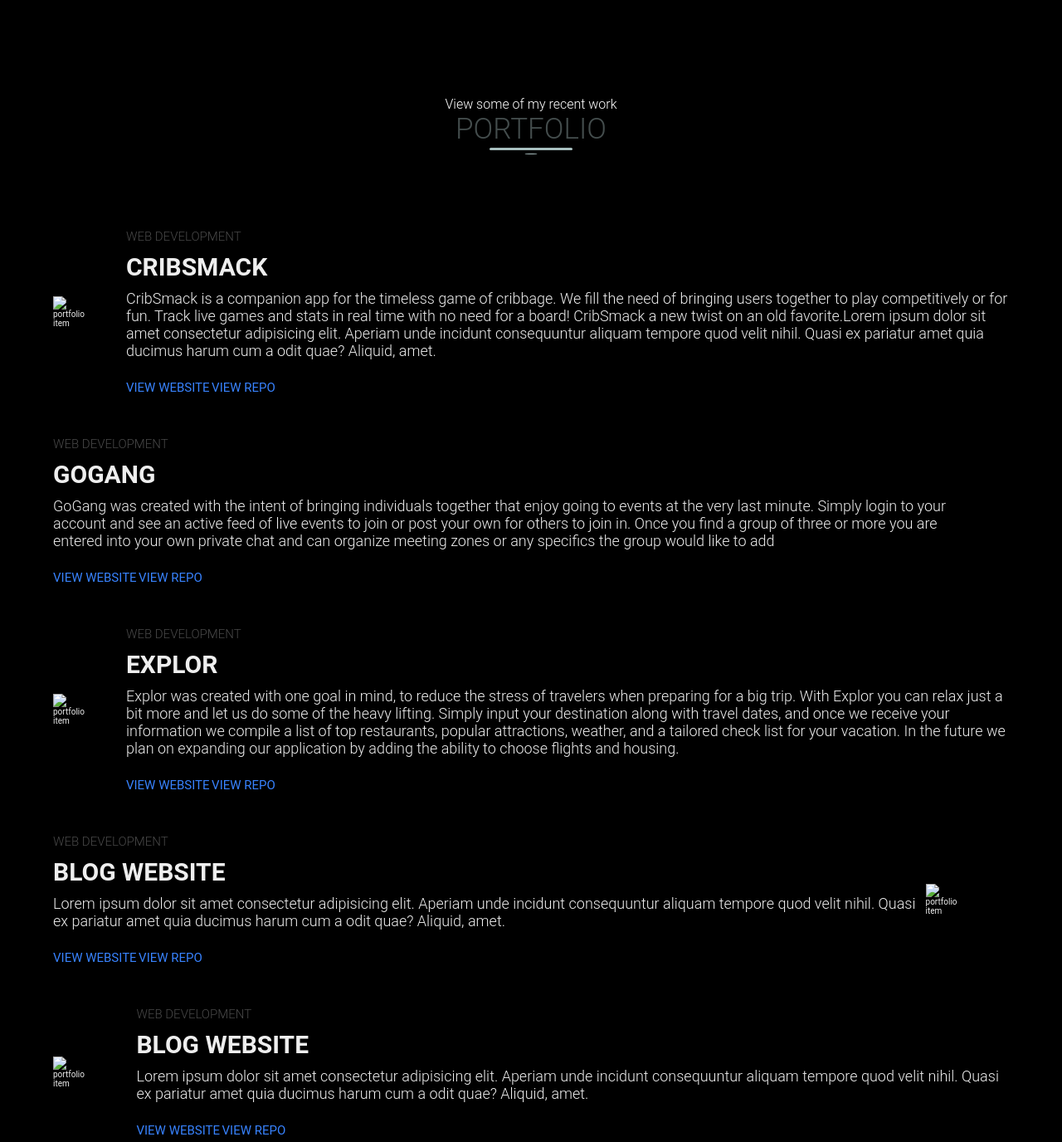
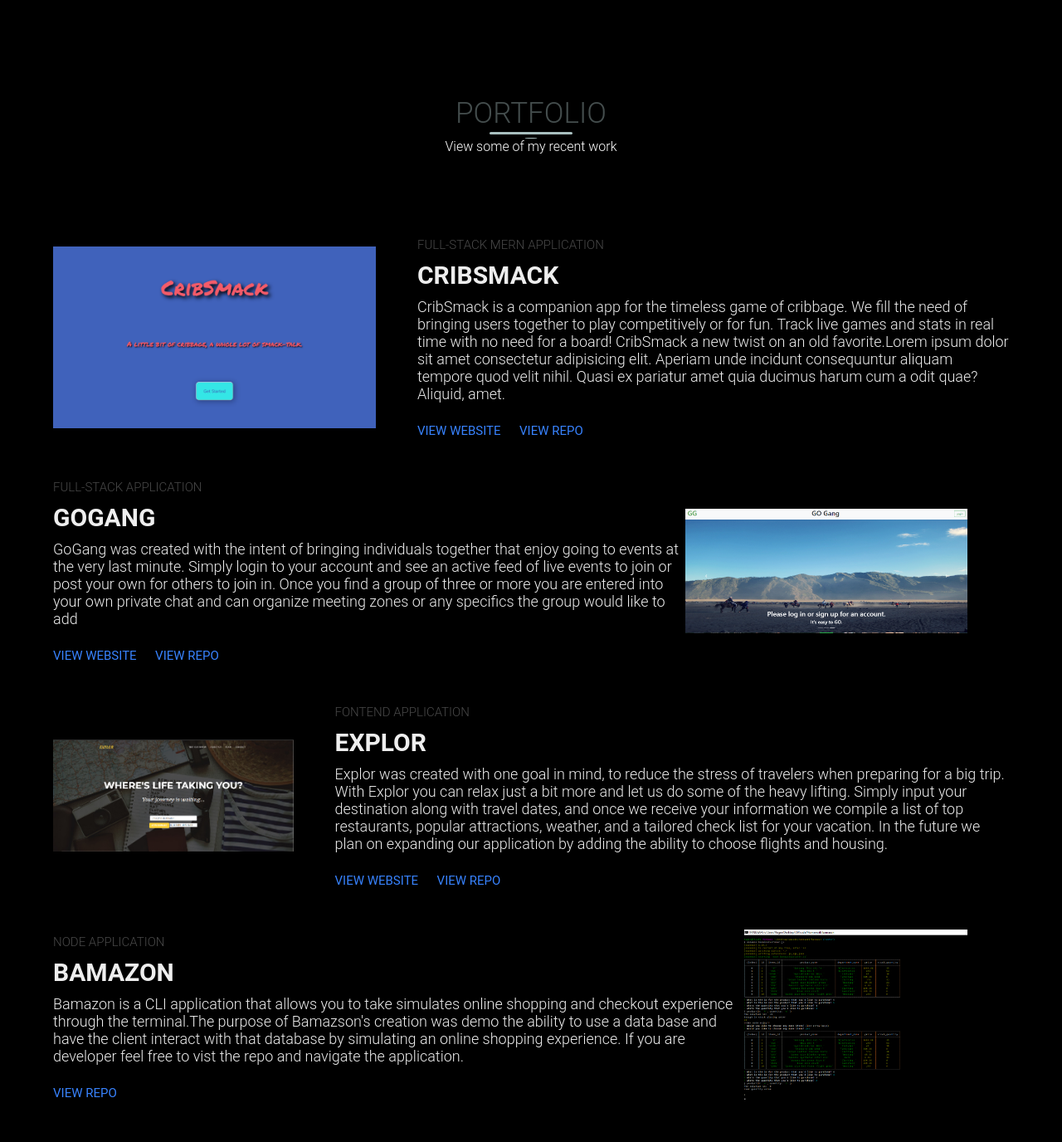
Before and after one commit to Rzavala414/portfolio, a plain HTML site: page index.html in a window 1280 px wide. Shown: the part 1279-2655 px from the top of the page at 83% size. Drawn offline with nearby package versions, Linux system fonts and the light colour scheme.

Commit message:
filled out all personal and portfolio info

```diff
--- a/index.html
+++ b/index.html
@@ -10,6 +10,7 @@
   <!-- Local Style Sheet -->
   <link rel="stylesheet" href="style.css">
 </head>
+
 <body>
   <!-- Nav Bar -->
   <header>
@@ -47,12 +48,12 @@
             <h2>Myself</h2>
           </div>
           <p>
-            Lorem ipsum dolor sit amet consectetur adipisicing elit. Debitis, eaque natus accusamus illum ipsum sunt cupiditate adipisci minus magnam perferendis harum dolor! Natus perferendis optio, soluta pariatur possimus voluptatem eaque!
+            Hi my name is Rogelio Zavala and I am a full-stack web developer based in the greater Seattle area who's driven by technology and with a passion for learning. Since a young age I've had a strong passion for technology because of all the amazing things its been able to do for us. I personally code because I wanna one day be apart of creating something that has a real impact on an individual's life. I'm currently trained in HTML, CSS, JavaScript, Node, and React while also acquiring an Associates degree in computer engineering. I have a strong skill set for solving puzzles, a keen eye for detail and being able to be self reliant while also thriving in collaborative environments. In my spare time I enjoy being surrounded by the great out doors.
           </p>
           <div class="social-media">
             <ul class="nav-list">
-              <li><a href="https://github.com/Rzavala414" class="icon-link" target="_blank"><i class="fab fa-github-square" ></i></a></li>
-              <li><a href="https://www.linkedin.com/in/rzavala15" class="icon-link" target="_blank"><i class="fab fa-linkedin" target="_blank"></i></a></li>
+              <li><a href="https://github.com/Rzavala414" class="icon-link" target="_blank" alt="github icon"><i class="fab fa-github-square" ></i></a></li>
+              <li><a href="https://www.linkedin.com/in/rzavala15" class="icon-link" target="_blank" alt="linkedin icon"><i class="fab fa-linkedin"></i></a></li>
             </ul>
           </div>
         </div>
@@ -63,49 +64,49 @@
       <section class="portfolio" id="portfolio">
         <div class="container">
           <div class="section-heading">
+            <h1>Portfolio</h1>
             <h6>View some of my recent work</h6>
-            <h1>Portfolio</h1>
           </div>
 
-          <!-- Portfolio item 1 -->
-          <div class="portfolio-item" data-aos="fade-left" data-aos-delay="300">
+          <!-- Portfolio item cribSmack -->
+          <div class="portfolio-item" data-aos="fade-left" data-aos-delay="150">
             <div class="portfolio-img has-margin-right">
-              <img src="./images/portitem1.jpeg" alt="portfolio item">
+              <img src="./images/cribSmack.png" alt="portfolio item">
             </div>
             <div class="portfolio-description">
-              <h6>Web Development</h6>
+              <h6>Full-stack MERN Application</h6>
               <h1>cribSmack</h1>
               <p>
                 CribSmack is a companion app for the timeless game of cribbage. We fill the need of bringing users together to play competitively or for fun. Track live games and stats in real time with no need for a board! CribSmack a new twist on an old favorite.Lorem ipsum dolor sit amet consectetur adipisicing elit. Aperiam unde incidunt consequuntur aliquam tempore quod velit nihil. Quasi ex pariatur amet quia ducimus harum cum a odit quae? Aliquid, amet.
               </p>
               <a href="https://cribsmack.herokuapp.com/" class="cta" target="_blank">View Website</a>
-              <span><a href="http:github.com/Rzavala414/Project3" class="cta" target="_blank">  View Repo</a></span>
+              <a href="http:github.com/Rzavala414/Project3" class="cta" target="_blank">  View Repo</a>
             </div>
           </div>
 
-           <!-- Portfolio item 2 -->
-          <div class="portfolio-item" data-aos="fade-right" data-aos-delay="300">
+           <!-- Portfolio item GoGang -->
+          <div class="portfolio-item" data-aos="fade-right" data-aos-delay="150">
             <div class="portfolio-description">
-              <h6>Web Development</h6>
+              <h6>Full-stack Application</h6>
               <h1>GoGang</h1>
               <p>
                 GoGang was created with the intent of bringing individuals together that enjoy going to events at the very last minute. Simply login to your account and see an active feed of live events to join or post your own for others to join in. Once you find a group of three or more you are entered into your own private chat and can organize meeting zones or any specifics the group would like to add
               </p>
               <a href="http://go-gang.herokuapp.com/" class="cta" target="_blank">View Website</a>
-              <span><a href="http://github.com/ronak0624/Project-2" class="cta" target="_blank">  View Repo</a></span>
+              <span><a href="http://github.com/ronak0624/Project-2" class="cta" target="_blank">  View Repo</a>
             </div>
             <div class="portfolio-img has-margin-right">
-              <img src="./images/portitem2.jpeg" alt="">
+              <img src="./images/GoGang.png" alt="portfolio item">
             </div>
           </div>
 
-           <!-- Portfolio item 3 -->
-          <div class="portfolio-item" data-aos="fade-left" data-aos-delay="300">
+           <!-- Portfolio item Explor-->
+          <div class="portfolio-item" data-aos="fade-left" data-aos-delay="150">
             <div class="portfolio-img has-margin-right">
-              <img src="./images/portitem3.jpeg" alt="portfolio item">
+              <img src="./images/explor.png" alt="portfolio item">
             </div>
             <div class="portfolio-description">
-              <h6>Web Development</h6>
+              <h6>Fontend Application</h6>
               <h1>Explor</h1>
               <p>
                 Explor was created with one goal in mind, to reduce the stress of travelers when preparing for a big trip. With Explor you can relax just a bit more and let us do some of the heavy lifting. Simply input your destination along with travel dates, and once we receive your information we compile a list of top restaurants, popular attractions, weather, and a tailored check list for your vacation. In the future we plan on expanding our application by adding the ability to choose flights and housing.
@@ -115,35 +116,34 @@
 " class="cta" target="_blank">  View Repo</a></span>
             </div>
           </div>
-           <!-- Portfolio item 4 -->
-          <div class="portfolio-item" data-aos="fade-right" data-aos-delay="300">
+
+           <!-- Portfolio item Bamazon -->
+          <div class="portfolio-item" data-aos="fade-right" data-aos-delay="150">
             <div class="portfolio-description">
-              <h6>Web Development</h6>
-              <h1>Blog Website</h1>
+              <h6>Node Application</h6>
+              <h1>Bamazon</h1>
               <p>
-                Lorem ipsum dolor sit amet consectetur adipisicing elit. Aperiam unde incidunt consequuntur aliquam tempore quod velit nihil. Quasi ex pariatur amet quia ducimus harum cum a odit quae? Aliquid, amet.
+                Bamazon is a CLI application that allows you to take simulates online shopping and checkout experience through the terminal.The purpose of Bamazson's creation was demo the ability to use a data base and have the client interact with that database by simulating an online shopping experience. If you are developer feel free to vist the repo and navigate the application.
               </p>
-              <a href="#" class="cta" target="_blank">View Website</a>
-              <span><a href="#" class="cta" target="_blank">  View Repo</a></span>
+              <span><a href="https://https://github.com/Rzavala414/bamazon" class="cta" target="_blank">  View Repo</a></span>
             </div>
             <div class="portfolio-img has-margin-right">
-              <img src="./images/portitem2.jpeg" alt="portfolio item">
+              <img src="./images/workingProgram.png" alt="portfolio item">
             </div>
           </div>
 
-           <!-- Portfolio item 5 -->
-          <div class="portfolio-item" data-aos="fade-left" data-aos-delay="300">
+           <!-- Portfolio item liri-bot -->
+          <div class="portfolio-item" data-aos="fade-left" data-aos-delay="150">
             <div class="portfolio-img has-margin-right">
-              <img src="./images/portitem3.jpeg" alt="portfolio item">
+              <img src="./images/spotify-demo.png" alt="portfolio item">
             </div>
             <div class="portfolio-description">
-              <h6>Web Development</h6>
-              <h1>Blog Website</h1>
+              <h6>Node Application</h6>
+              <h1>Liri-Bot</h1>
               <p>
-                Lorem ipsum dolor sit amet consectetur adipisicing elit. Aperiam unde incidunt consequuntur aliquam tempore quod velit nihil. Quasi ex pariatur amet quia ducimus harum cum a odit quae? Aliquid, amet.
+                Liri Bot is a CLI application that displays either movie or song info based on the title you give the program. The purpose of LIRI Bot's creation is to display song or movie data to the user and demonstrate how to make api calls without the need of ajax. If you are developer feel free to vist the repo and navigate the application.
               </p>
-              <a href="#" class="cta" target="_blank">View Website</a>
-              <span><a href="#" class="cta" target="_blank">  View Repo</a></span>
+              <a href="https://github.com/Rzavala414/liri-node-app" class="cta" target="_blank">  View Repo</a></span>
             </div>
           </div>
       </section>
--- a/style.css
+++ b/style.css
@@ -26,6 +26,7 @@ section{
 a{
   text-decoration: none;
   color:#eee;
+  margin-right: 2rem;
 }
 
 p{
@@ -137,7 +138,7 @@ li{
 
 .nav-link:hover,
 .nav-link:focus{
-  background: linear-gradient(to top, #ffe838 #fd57bf);
+  background: linear-gradient(to top, magenta, red);
   -webkit-background-clip: text;
   -webkit-text-stroke-color: transparent;
 }
@@ -166,7 +167,7 @@ li{
 }
 
 .bar{
-  background: linear-gradient(to right, #ffe838, #fd57bf);
+  background: linear-gradient(to right, magenta, #0739ea);
   width: 100%;
   height: 4px;
   border-radius: 0.8rem;
@@ -208,7 +209,7 @@ li{
 .landing-text h1{
   font-size: 20rem;
   font-family: 'The Historia Demo', sans-serif;
-  background: linear-gradient(to top, #ffe838, #fd57bf);
+  background: linear-gradient(to top, magenta, #0739ea);
   -webkit-background-clip: text;
   -webkit-text-fill-color: transparent;
   padding: 1rem;
@@ -266,12 +267,12 @@ li{
   transition: color 650ms;
 }
 
-.fa-facebook-square:hover{
-    color: #4267b2;
+.fa-github-square:hover{
+    color: #333;
 }
 
-.fa-twitter-square:hover{
-    color: #38a1f3;
+.fa-linkedin:hover{
+    color: #2867B2;
 }
 /*End about*/
 
@@ -350,12 +351,12 @@ textarea{
   padding: 1rem;
   margin-bottom: 5px;
   border:none;
-  outline-color: #fd57bf;
+  outline-color: #0739ea;
 }
 
 input[type="submit"]{
   width: initial;
-  background: #fd57bf;
+  background: #0739ea;
   color: #eee;
   padding: 1rem 2rem;
   border-radius: .8rem;
@@ -365,7 +366,7 @@ input[type="submit"]{
 
 input[type="submit"]:hover{
   color: #221e3f;
-  background-color: #ffe838;
+  background-color: magenta;
 }
 /*End contact*/
 
```
Also changed, not shown: images/cribSmack.png (added), images/spotify-demo.png (added), images/workingProgram.png (added).
